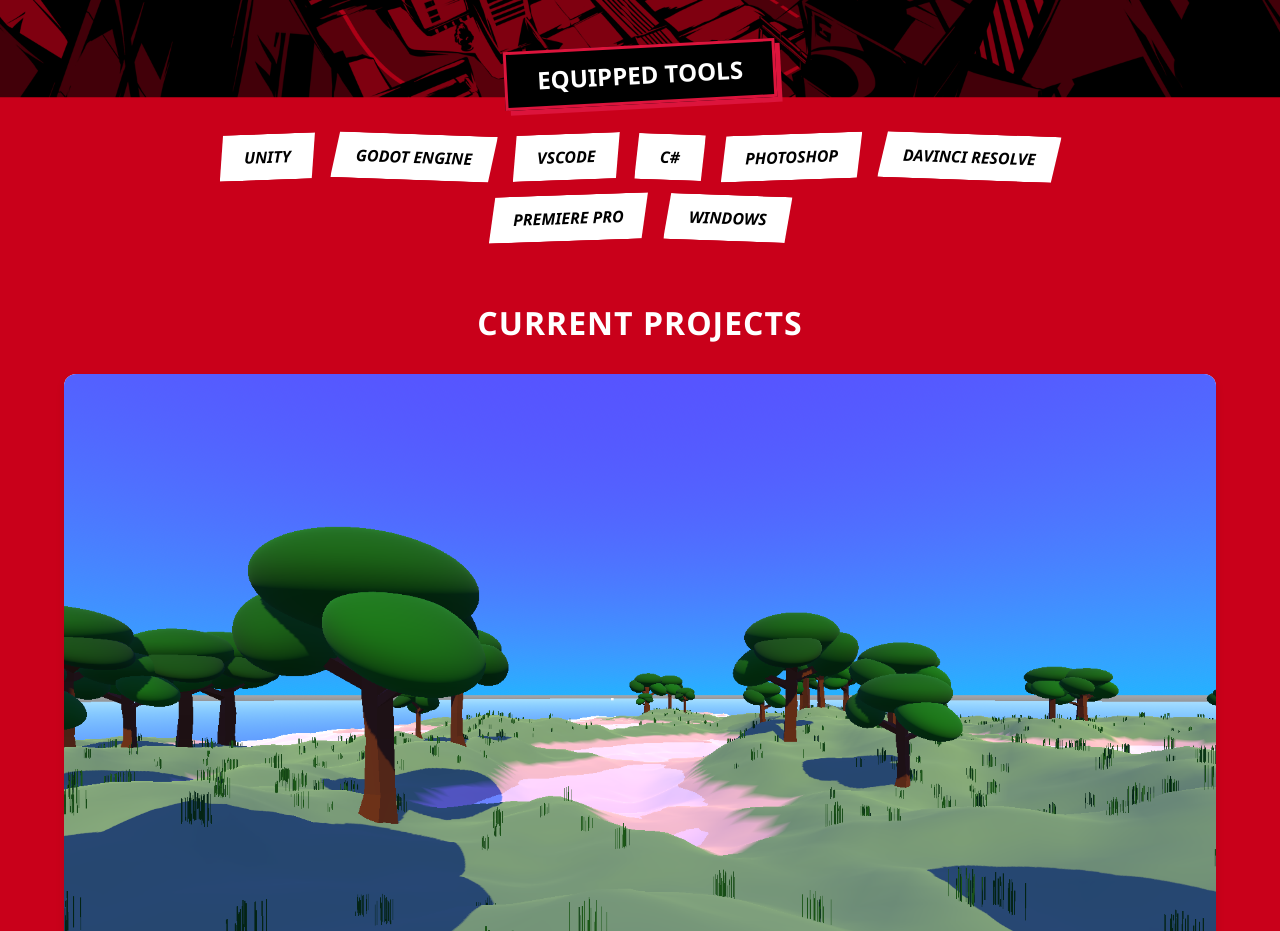
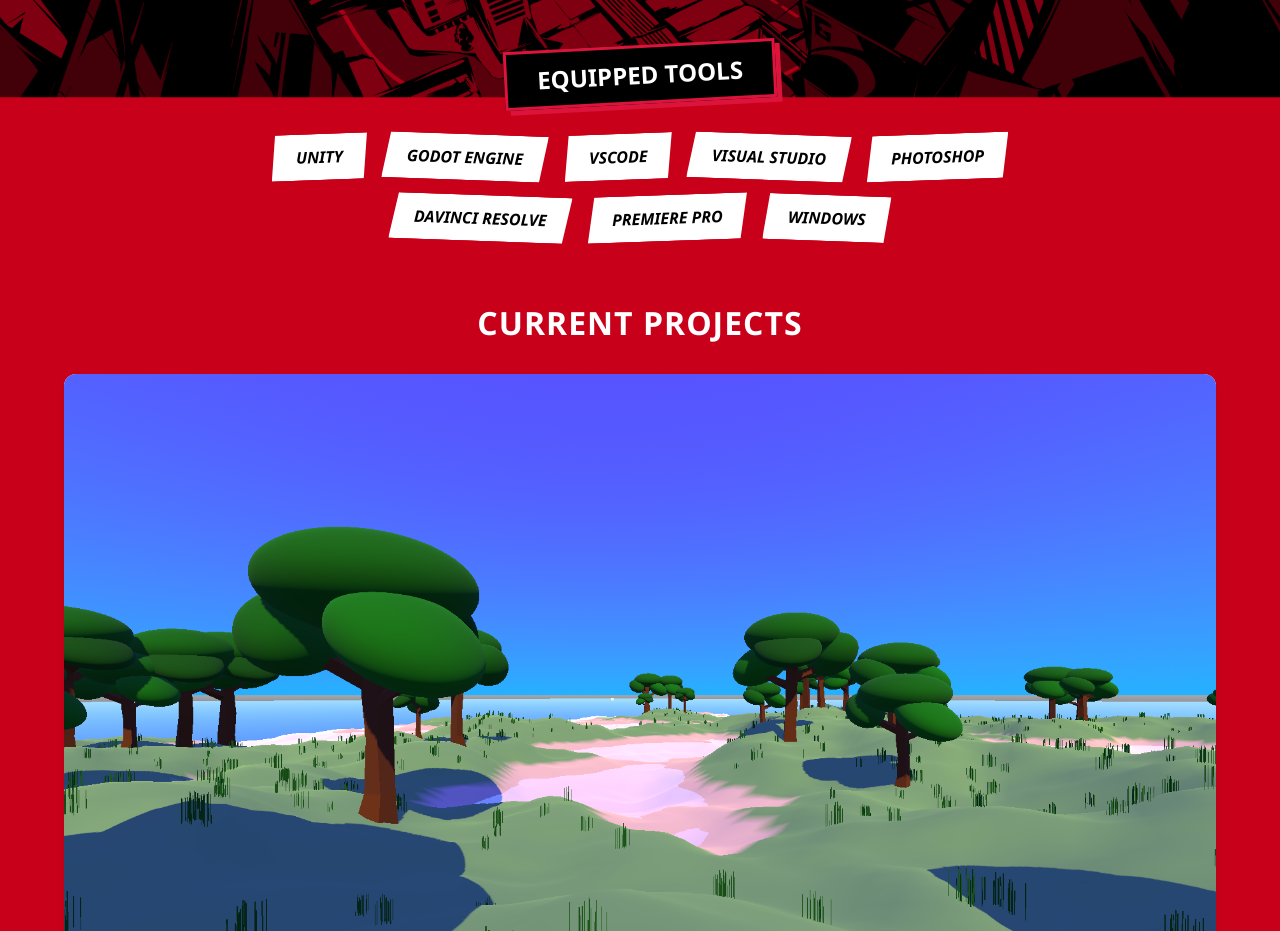
Before and after one commit to kkkk-ashen/MyPortofolio, a plain HTML site: page index.html in a window 1280 px wide. Shown: the part 780-1711 px from the top of the page. Drawn offline with Linux system fonts and the light colour scheme.

Commit message:
Update index.html

```diff
--- a/index.html
+++ b/index.html
@@ -39,7 +39,7 @@
                 <div class="tool-item" data-info="3D World Building">Unity</div>
                 <div class="tool-item" data-info="Advanced Game Logic">Godot Engine</div>
                 <div class="tool-item" data-info="Web Development">VSCode</div>
-                <div class="tool-item" data-info="Code Editor">C#</div>
+                <div class="tool-item" data-info="Code Editor">Visual Studio</div>
                 <div class="tool-item" data-info="For Photo Editing">Photoshop</div>
                 <div class="tool-item" data-info="For Color Grading">DaVinci Resolve</div>
                 <div class="tool-item" data-info="For Video Editing">Premiere Pro</div>
```
